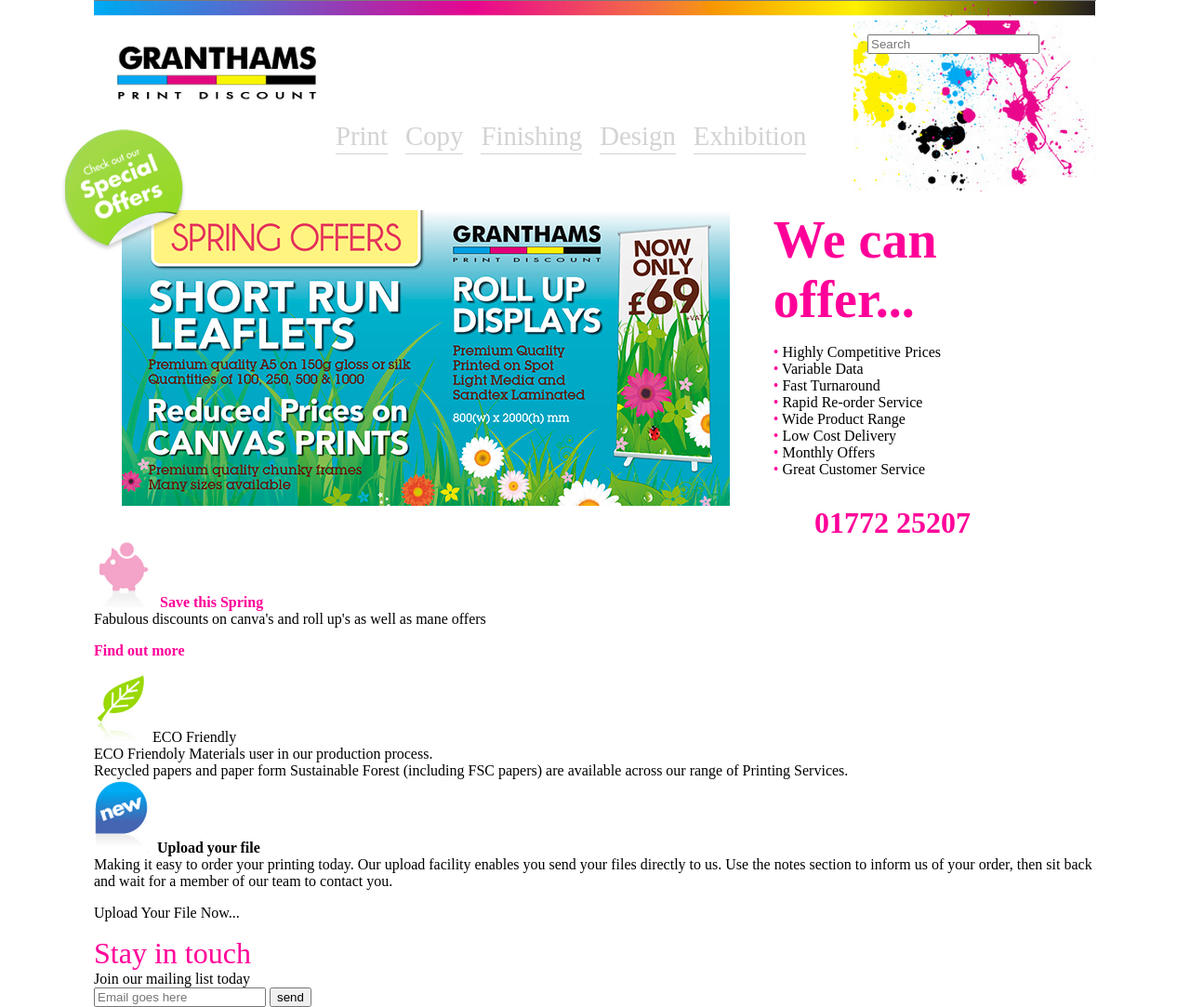
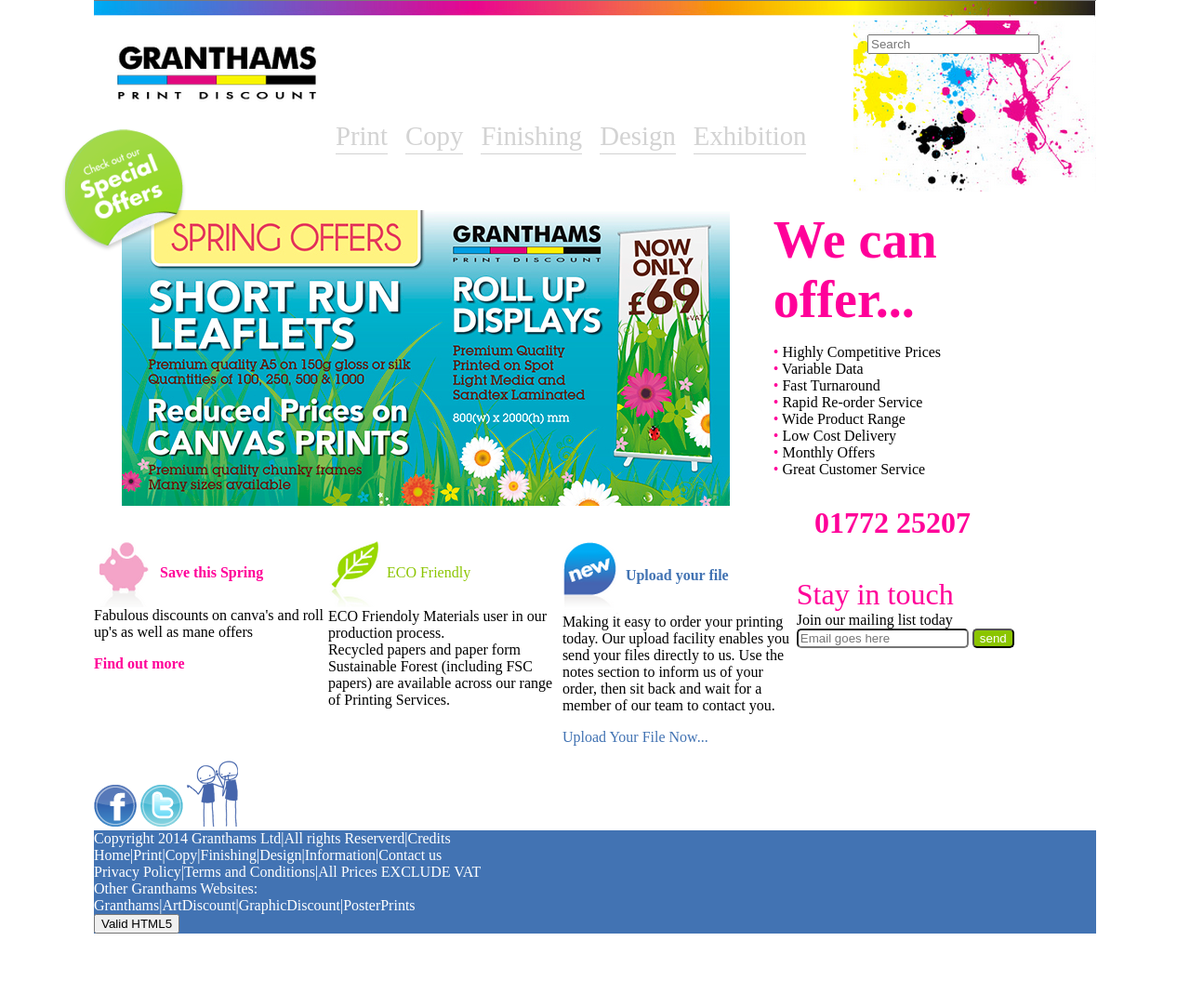
Before and after one commit to DaniCordova/pw219111, a plain HTML site: page practica02css/index.html in a window 1280 px wide. Shown: the whole page at 93% size. After the commit the page ends 1004 px from the top, so only its background shows below. Drawn offline with Linux system fonts and the light colour scheme.

Commit message:
Practica02 - terminada

```diff
--- a/practica02css/css/estilos.css
+++ b/practica02css/css/estilos.css
@@ -4,6 +4,11 @@ body{
 	/*Requerimiento del cliente*/
 	max-width: 1078px;
 	min-width: 1024px;
+}
+
+footer{
+	background: #4273b3;
+	color: white;
 }
 
 header input{
@@ -32,6 +37,23 @@ header nav ul li{
 	left: -35px;
 	position: relative;
 	top: -410px;
+}
+
+#footerS1{
+
+}
+
+#footerS2{
+
+}
+
+#footerS3{
+
+}
+
+#monitos{
+	position: relative;
+	right: -30x;
 }
 
 #granthams{
@@ -73,13 +95,41 @@ header nav ul li{
 	content: "• ";
 	color: #FF0099;
 }
-
+#secc03art04{
+	/*border: 1px solid red;*/
+	padding-top: 40px;
+}
 #segundaSeccion article{
 	padding-right: 135px;
 	text-align: right;
 
 }
 
+#terceraSeccion article{
+	display: inline-block;
+	vertical-align: top;
+	width: 23%;
+}
+
+#terceraSeccion article img{
+	vertical-align: middle;
+}
+
+#terceraSeccion article input{
+	border-radius: 5px;
+}
+
+#terceraSeccion article input[type="button"]{
+	background: #8BC500;
+	color: white;
+}
+
+.colorazul{
+	color: #4273b3;
+}
+.colorverde{
+	color: #8BC500;
+}
 .colorrosa{
 	color:#FF0099;
 }
--- a/practica02css/index.html
+++ b/practica02css/index.html
@@ -64,7 +64,7 @@
 		</article>
 		<article>
 			<img src="img/hoja.png" alt="">
-			<span>
+			<span class="colorverde">
 				ECO Friendly
 			</span>
 			<br>
@@ -83,7 +83,7 @@
 				Upload Your File Now...
 			</span>
 		</article>
-		<article>
+		<article id="secc03art04">
 			<span class="colorrosa letramediana">
 				Stay in touch
 			</span>
@@ -93,5 +93,25 @@
 			<input type="button" value="send">
 		</article>
 	</section>
+	<img src="img/icon_facebook.png" id="iconFacebook">
+	<img src="img/icon_twitter.png" id="iconTwitter">
+	<img src="img/image-right.png" id="monitos">
+	<footer>
+		<section id="footerS1">
+			Copyright 2014 Granthams Ltd|All rights Reserverd|Credits
+			<br>
+			Home|Print|Copy|Finishing|Design|Information|Contact us
+			<br>
+			Privacy Policy|Terms and Conditions|All Prices EXCLUDE VAT
+		</section>
+		<section id="footerS2">
+			Other Granthams Websites:
+			<br>
+			Granthams|ArtDiscount|GraphicDiscount|PosterPrints
+		</section>
+		<section id="footerS3">
+			<input type="button" value="Valid HTML5">
+		</section>
+	</footer>
 </body>
 </html>
```
Also changed, not shown: practica02css/img/completo.png.
